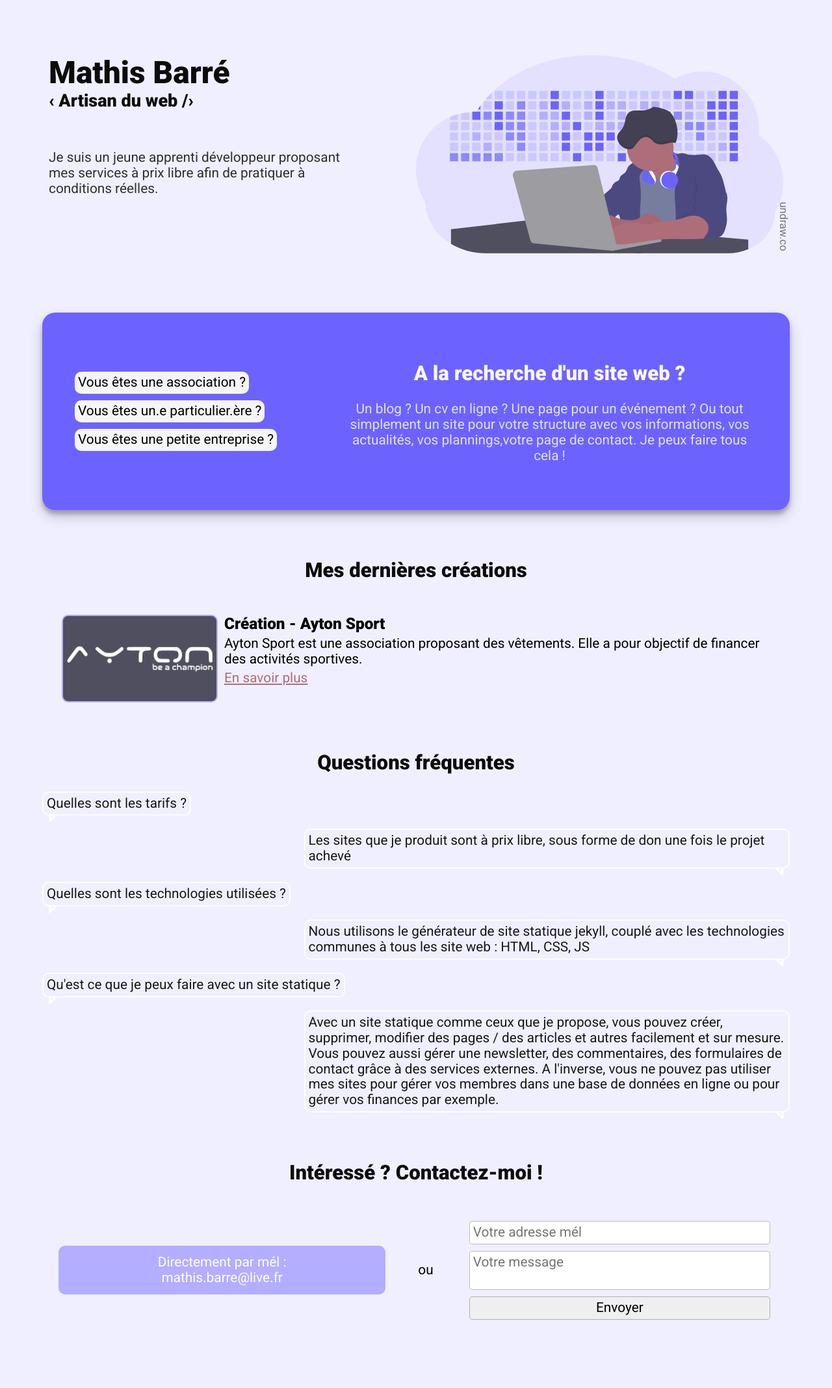
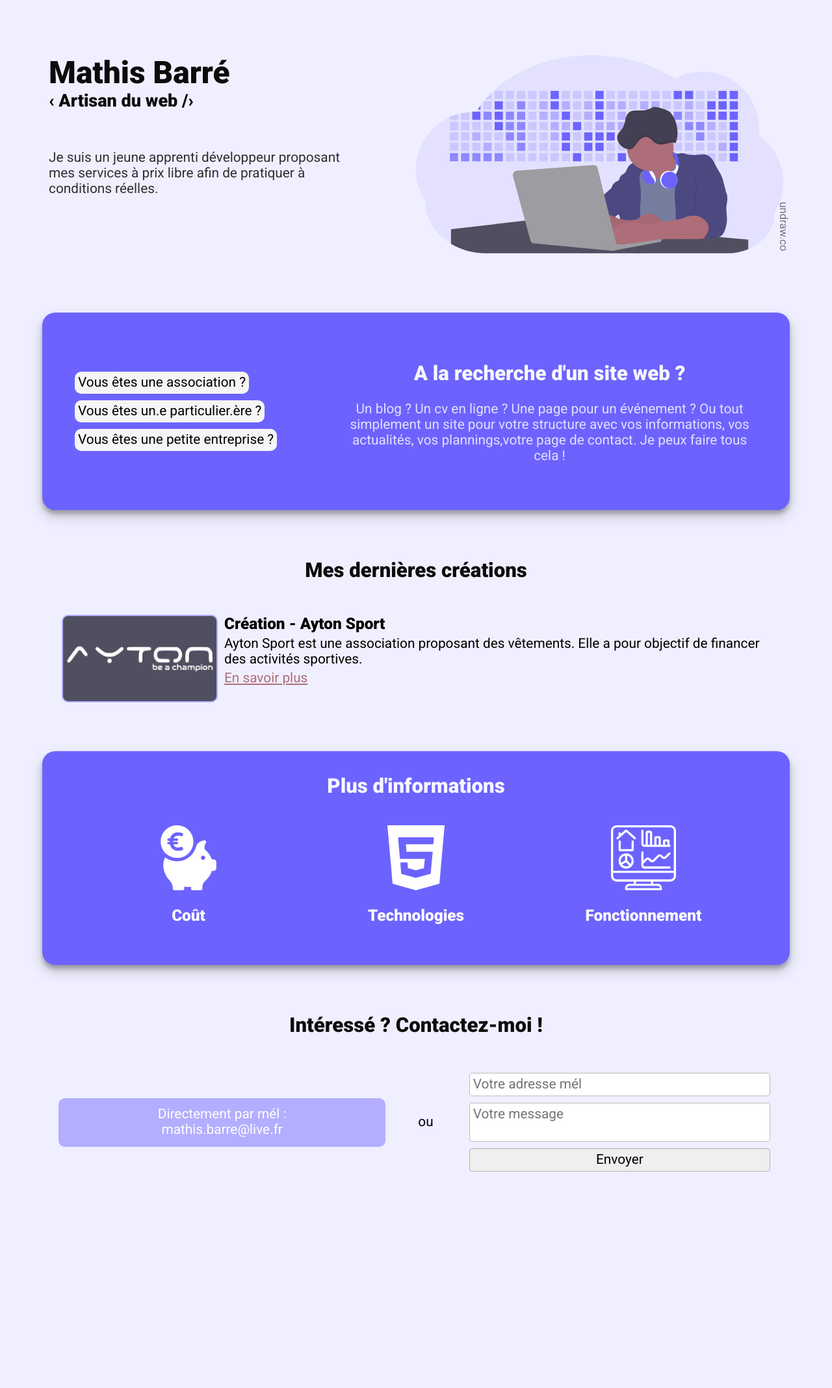
Before and after one commit to MathisBarre/mathis-webartisan, a Jekyll site: the page built from index.html, in a window 1280 px wide. Shown: the whole page at 65% size. Built offline with Jekyll 4.4.1, drawn with Linux system fonts in a browser that asks for light colours; after the commit the page ends 1908 px from its top, so only the background shows below that.

Commit message:
Suppression QCM / Ajout détails

```diff
--- a/_data/homepage.json
+++ b/_data/homepage.json
@@ -33,5 +33,8 @@
     }
   ],
   "contact-titre": "Intéressé ? Contactez-moi !",
-  "contact-mel": "mathis.barre@live.fr"
+  "contact-mel": "mathis.barre@live.fr",
+  "infos-cout": "",
+  "infos-technologies": "",
+  "infos-fonctionnement": ""
 }
--- a/_layouts/home.html
+++ b/_layouts/home.html
@@ -38,31 +38,28 @@ layout: skeleton
       <div class="creation-description">
          <h3>{{ creation.title }}</h3>
          <p>{{ creation.description }}</p>
-         <a class="creation-link" href="{{ creation.url }}">En savoir plus</a>
+         <a class="creation-link" href="{{ creation.url | relative_url }}">En savoir plus</a>
       </div>
    </div>
    {% endfor %}
 </section>
 
-<section class="section-frequent_questions">
-   <h2>{{ homeData.question-titre }}</h2>
-   <h4 class="title-details">{{ homeData.question-sous-titre }}</h4>
-
-   {% for item in homeData.questions-reponses %}
-   <div class="l-question">
-      <div>
-         {{ item.question }}
-         <img class="bubble-feet-l" src="/assets/img/bubble-feet.png" alt="">
-      </div>
+<section class="section-more_informations">
+   <h2>Plus d'informations</h2>
+   <div class="infos-flex">
+      <a href="modal_cout" class="js-modal-open">
+         <img src="assets/img/piggy-bank.svg" alt="icone euros" class="informations_icones">
+         <h3>Coût</h3>
+      </a>
+      <a href="modal_technologies" class="js-modal-open">
+         <img src="assets/img/html-5-logo.svg" alt="icone technologies" class="informations_icones">
+         <h3>Technologies</h3>
+      </a>
+      <a href="modal_fonctionnement" class="js-modal-open">
+         <img src="assets/img/dashboard.svg" alt="icone fonctionnement" class="informations_icones">
+         <h3>Fonctionnement</h3>
+      </a>
    </div>
-   <div class="r-answer">
-      <div>
-         {{ item.reponse }}
-         <img class="bubble-feet-r" src="/assets/img/bubble-feet.png" alt="">
-      </div>
-   </div>
-   {% endfor %}
-
 </section>
 
 <section class="section-contact">
@@ -81,3 +78,41 @@ layout: skeleton
       </form>
    </div>
 </section>
+
+
+<!-- BOITES MODALES --->
+
+<aside id="modal_cout" class="modale" style="display:none">
+   <div class="modale-wrapper js-modal-stop">
+         <!--h3 id="titlemodale1">Tarif d'une commande</!--h3>
+
+         <p>
+            Pour le moment, une commande quelque quelle soit est à prix libre. C'est-à-dire qu'il est à vous de définir le montant reversé à la fin de la commande sous forme d'un don à un particulié. Les modalités seront définies à la fin de la commande, la plupart du temps par mél.
+         </p>
+
+         <h3>Comment connaitre la valeur du services ?</h3>
+
+         <p>
+            Pour connaitre la valeur du service donné si vous voulez et si vous avez les moyens de payer le service à sa vraie valeur, voici comment faire :
+         </p>--->
+
+         {{ homeData.infos-cout}}
+         <button class="js-modal-close">Fermer la boite modale</button>
+   </div>
+</aside>
+
+
+<aside id="modal_technologies" class="modale" style="display:none">
+   <div class="modale-wrapper js-modal-stop">
+         {{ homeData.infos-technologies}}
+         <button class="js-modal-close">Fermer la boite modale</button>
+   </div>
+</aside>
+
+
+<aside id="modal_fonctionnement" class="modale" style="display:none">
+   <div class="modale-wrapper js-modal-stop">
+         {{ homeData.infos-fonctionnement}}
+         <button class="js-modal-close">Fermer la boite modale</button>
+   </div>
+</aside>
--- /dev/null
+++ b/assets/script/modal_window.js
@@ -0,0 +1,55 @@
+let modal = null
+
+const openModal = function (e) {
+    e.preventDefault()
+    const target = document.getElementById( e.currentTarget.attributes.href.value );
+    target.style.display = null
+    modal = target
+    document.querySelector("body").style.overflow = "hidden"
+    modal.setAttribute("aria-hidden" ,false)
+    modal.setAttribute("aria-modal" ,true)
+    modal.addEventListener("click", closeModal)
+    modal.querySelector(".js-modal-close").addEventListener("click", closeModal)
+    modal.querySelector(".js-modal-stop").addEventListener("click", stopPropagation)
+}
+
+const closeModal = function (e) {
+    e.preventDefault()
+    if (modal === null) return
+    document.querySelector("body").style.overflow = "auto"
+    modal.setAttribute("aria-hidden" ,true)
+    modal.setAttribute("aria-modal" ,false)
+    modal.querySelector(".js-modal-close").removeEventListener("click", closeModal)
+    modal.querySelector(".js-modal-stop").removeEventListener("click", stopPropagation)
+    window.setTimeout(function () {
+        modal.style.display = "none"
+        modal = null
+    },500)
+}
+
+const stopPropagation = function (e) {
+    e.stopPropagation();
+}
+
+document.querySelectorAll(".js-modal-open").forEach(link => {
+    link.addEventListener("click", openModal)
+})
+
+window.addEventListener("keydown", function (e) {
+    if (e.key === "Escape" || e.key === "Esc") {
+        closeModal(e);
+    }
+})
+
+document.querySelectorAll(".modale").forEach(modal => {
+    let ariaHidden = modal.getAttribute("aria-hidden")
+    let ariaModal = modal.getAttribute("aria-modal")
+    let ariaLabelledBy = modal.getAttribute("aria-labelledby")
+    let role = modal.getAttribute("role")
+
+    if  (ariaHidden !== "true")               modal.setAttribute("aria-hidden" , true)
+    if  (ariaModal !== "true")                modal.setAttribute("aria-modal" , true)
+    if  (typeof ariaLabelledBy !== "string" ) modal.setAttribute("arialabelledby" , modal.querySelector("h1").id)
+    if  (role !== "dialog")                   modal.setAttribute("role" , "dialog")
+
+})
--- /dev/null
+++ b/assets/style/modal_window.css
@@ -0,0 +1,74 @@
+.modale {
+    position: fixed;
+    top: 0;
+    left: 0;
+    bottom: 0;
+    right: 0;
+    background: rgba(0, 0, 0, 0.8);
+
+    display: flex;
+    justify-content: center;
+    align-items: center;
+
+    animation: fadeIn .3s both;
+
+}
+
+.modale-wrapper {
+    background: white;
+    padding: 10px;
+
+    width: 1050px;
+    max-width: calc(100vw - 40px);
+    max-height: calc(100vh - 40px);
+
+    overflow: auto;
+
+    animation : translateDown .5s both;
+
+    border-radius: 10px;
+}
+
+.modale[aria-hidden="true"] {
+    animation: fadeOut .3s both;
+}
+
+.modale[aria-hidden="true"] .modale-wrapper {
+    animation: translateUp .3s both;
+}
+
+@keyframes fadeIn {
+    from {
+        opacity : 0;
+     }
+    to {
+        opacity: 1;
+    }
+}
+
+@keyframes translateDown {
+    from {
+        transform: translateY(-25px);
+    }
+    to {
+        transform: translateY(0px);
+    }
+}
+
+@keyframes fadeOut {
+    from {
+        opacity : 1;
+     }
+    to {
+        opacity: 0;
+    }
+}
+
+@keyframes translateUp {
+    from {
+        transform: translateY(0px);
+    }
+    to {
+        transform: translateY(-25px);
+    }
+}
--- a/assets/style/style.scss
+++ b/assets/style/style.scss
@@ -14,6 +14,11 @@ $light-purple: #b3aeff;
 h2 {
    text-align: center;
    opacity: .95!important;
+}
+
+a.js-modal-open {
+   color: inherit;
+   text-decoration: none;
 }
 
 body {
@@ -164,12 +169,35 @@ section {
    color: white;
    box-shadow: 0 10px 20px rgba(0,0,0,0.19), 0 6px 6px rgba(0,0,0,0.23);
 
-
-
    h2 {
-      margin-bottom: 5px;
+      margin-bottom: 30px;
       opacity: .95;
    }
+
+}
+
+.infos-flex {
+   display: flex;
+   justify-content: space-around;
+
+   > a {
+      display: flex;
+      justify-content: center;
+      align-items: center;
+      flex-direction: column;
+      width: 180px;
+      height: 202px;
+      cursor: pointer;
+
+      &:hover .informations_icones {
+         height: 125px;
+      }
+   }
+}
+
+.informations_icones {
+   height: 100px;
+   transition-duration: .2s;
 
 }
 
```
Also changed, not shown: assets/img/dashboard.svg (added), assets/img/html-5-logo.svg (added), assets/img/piggy-bank.svg (added).
